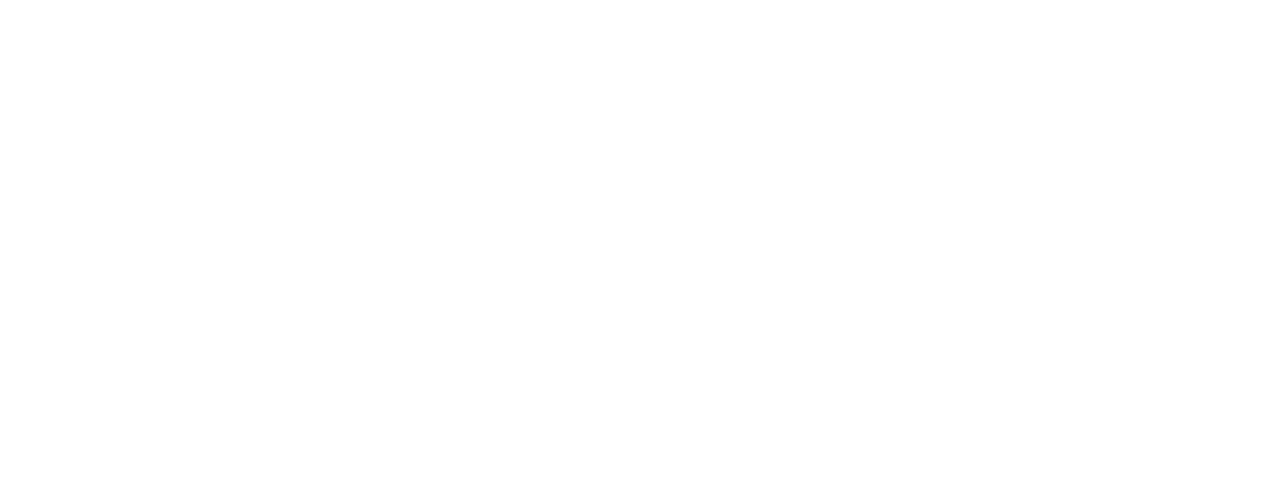
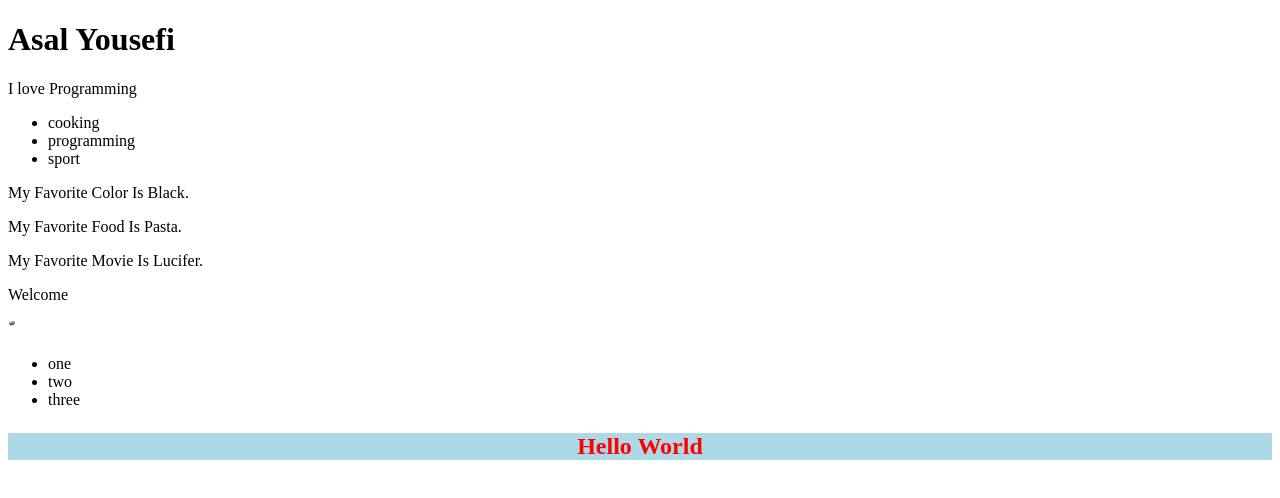
Before and after one commit to AsalYousefi/AsalYousefi-React, a React (Vite) app: page / in a window 1280 px wide. Shown: the top 498 px of the page. Built offline with nearby package versions, Linux system fonts and the light colour scheme.

Commit message:
exercise-01

```diff
--- /dev/null
+++ b/src/Task1.jsx
@@ -0,0 +1,14 @@
+function AboutMe() {
+    return (
+      <>
+        <h1>Asal Yousefi</h1>
+        <p>I love Programming</p>
+        <ul>
+          <li>cooking</li>
+          <li>programming</li>
+          <li>sport</li>
+        </ul>
+      </>
+    );
+}
+export default AboutMe;
--- /dev/null
+++ b/src/Task2.jsx
@@ -0,0 +1,13 @@
+function MyFav() {
+    const favFood = "Pasta";
+    const favColor = "Black";
+    const favMovie = "Lucifer"
+    return (
+      <>
+      <p>My Favorite Color Is {favColor}.</p>
+      <p>My Favorite Food Is {favFood}.</p>
+      <p>My Favorite Movie Is {favMovie}.</p>
+      </>
+    )
+}
+export default MyFav;
--- /dev/null
+++ b/src/Task3.jsx
@@ -0,0 +1,9 @@
+function PrintMsg() {
+  const isLoggedIn = true;
+  return (
+    <>
+      <p>{isLoggedIn ? "Welcome" : "You Have To Log In"}</p>
+    </>
+  );
+}
+export default PrintMsg;
--- /dev/null
+++ b/src/Task5.jsx
@@ -0,0 +1,12 @@
+function StringsList() {
+  const strings = ["one", "two", "three"];
+  return (
+    <ul>
+      {strings.map((el, index) => (
+        <li key={index}>{el}</li>
+      ))}
+    </ul>
+  );
+}
+
+export default StringsList;
--- /dev/null
+++ b/src/Task6.jsx
@@ -0,0 +1,11 @@
+function InlineStyle() {
+  const style = {
+    color: "red",
+    fontSize: "1.5rem",
+    backgroundColor: "lightblue",
+    fontWeight: "bold",
+    textAlign: "center",
+  };
+  return <p style={style}>Hello World</p>;
+}
+export default InlineStyle;
--- a/src/app.jsx
+++ b/src/app.jsx
@@ -1,4 +1,17 @@
+import AboutMe from "./Task1";
+import MyFav from "./Task2";
+import PrintMsg from "./Task3";
+import StringsList from "./Task5";
+import InlineStyle from "./Task6";
 function App() {
-
+  return (
+    <>
+      <AboutMe />
+      <MyFav />
+      <PrintMsg />ّ
+      <StringsList />
+      <InlineStyle />
+    </>
+  );
 }
 export default App;
```
